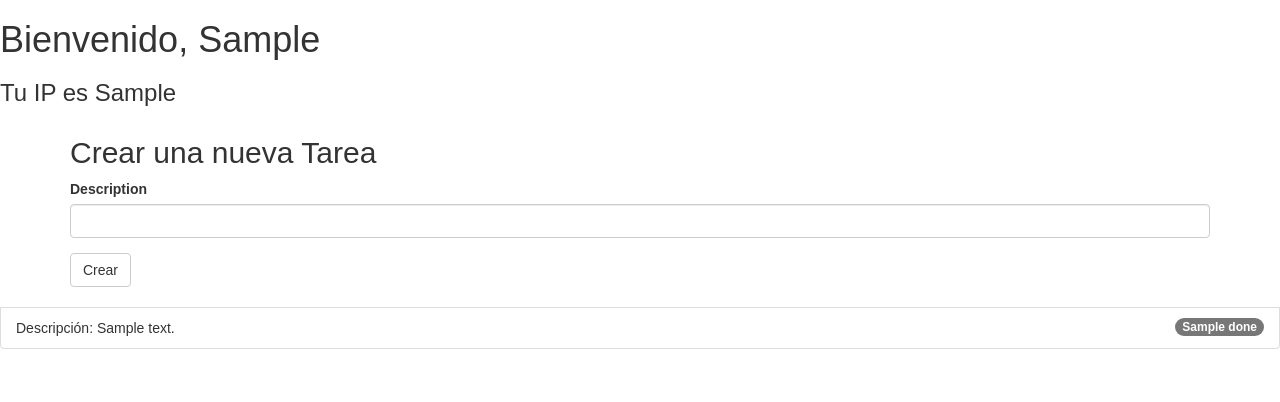
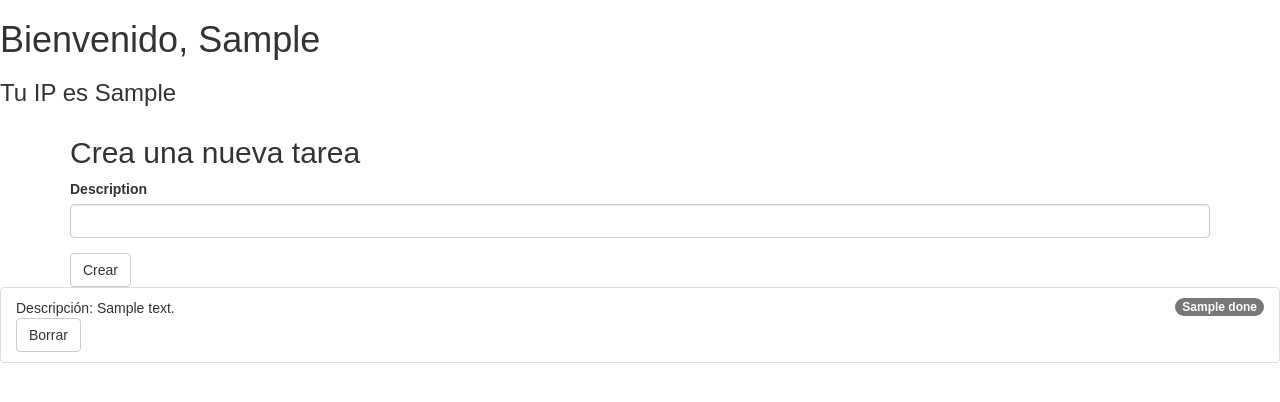
Before and after one commit to kren1504/Flask_Practice, a Flask app: template app/templates/hello.html in a window 1280 px wide. Shown: the part 52-454 px from the top of the page. Run offline with Flask 2, Linux system fonts and the light colour scheme; the template is opened without the code that fills it: values that come from a table or form of the project are taken from there, most other values are stand-ins (such as "Sample title", 1, 10 or a date in 2020); some libraries are stand-ins or nearby versions.

Commit message:
clase numero 33/36 lista, se logro eliminar tareas y la funcionalidad del boton de eliminar

```diff
--- a/app/forms.py
+++ b/app/forms.py
@@ -10,3 +10,6 @@ class LoginForm(FlaskForm):
 class TodoForm(FlaskForm):
     description = StringField('Description',  validators=[DataRequired()])
     submit = SubmitField('Crear')
+
+class DeleteTodoForm(FlaskForm):
+    submit= SubmitField('Borrar')
--- a/app/templates/hello.html
+++ b/app/templates/hello.html
@@ -19,19 +19,14 @@
     {% endif %}
 
     <div class="container">
-        <h2> Crear una nueva Tarea</h2>
-        {{ wtf.quick_form(todo_form)}}
+        <h2>Crea una nueva tarea</h2>
+
+        {{ wtf.quick_form(todo_form) }}
     </div>
 
     <ul class="list-group">
         {% for todo in todos %}
-            {{ macros.render_todo(todo) }}
+            {{ macros.render_todo(todo, delete_form) }}
         {% endfor %}
     </ul>
-
-
-        <!-- {% for todo in todos %}
-            {{ macros.render_todo(todo) }}
-        {% endfor %} -->
-
 {% endblock %}
--- a/app/templates/macro.html
+++ b/app/templates/macro.html
@@ -1,4 +1,5 @@
-<!-- {% import 'bootstrap/wtf.html' as wtf %}
+
+{% import 'bootstrap/wtf.html' as wtf %}
 
 {% macro render_todo(todo, delete_form) %}
     <li class="list-group-item">
@@ -7,15 +8,4 @@
 
         {{ wtf.quick_form(delete_form, action=url_for('delete', todo_id=todo.id)) }}
     </li>
-{% endmacro %} -->
-
-
-{% macro render_todo(todo) %}
-    <li>
-
-    <li class="list-group-item">
-        <span class="badge"> {{todo.to_dict().done}} </span>
-        Descripción: {{ todo.to_dict().Description }}</li>
-    </li>
-
 {% endmacro %}
--- a/main.py
+++ b/main.py
@@ -3,7 +3,7 @@ from flask import request, make_response, redirect, render_template, session, ur
 from flask_login import login_required, current_user
 
 from app import create_app
-from app.forms import TodoForm
+from app.forms import TodoForm,DeleteTodoForm
 from app.firestore_service import get_users, get_todos, put_todo, delete_todo
 
 app = create_app()
@@ -44,12 +44,14 @@ def hello():
     user_ip = session.get('user_ip')
     username = current_user.id
     todo_form = TodoForm()
+    delete_form = DeleteTodoForm()
 
     context = {
         'user_ip': user_ip,
         'todos': get_todos(user_id=username),
         'username': username,
-        'todo_form':todo_form
+        'todo_form':todo_form,
+        'delete_form':delete_form,
 
     }
 
```
